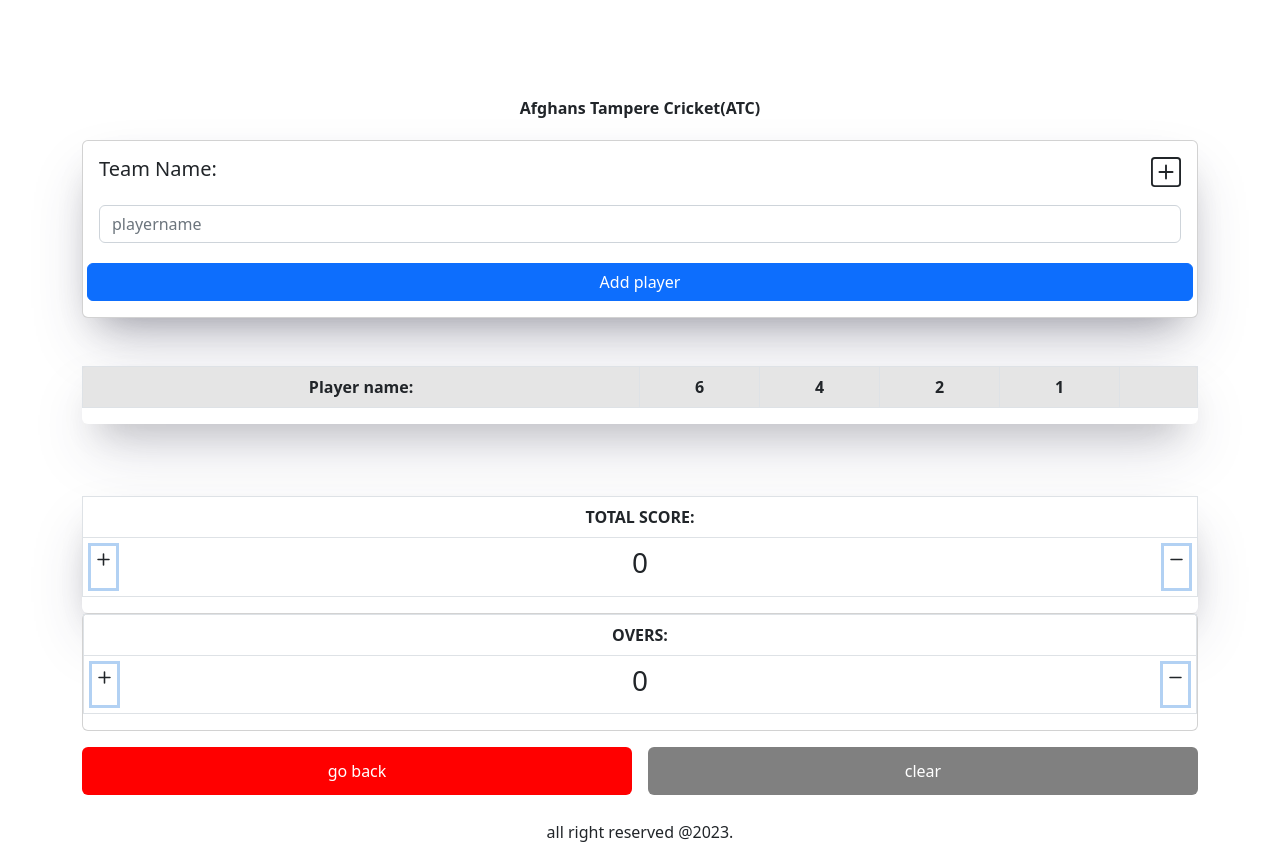
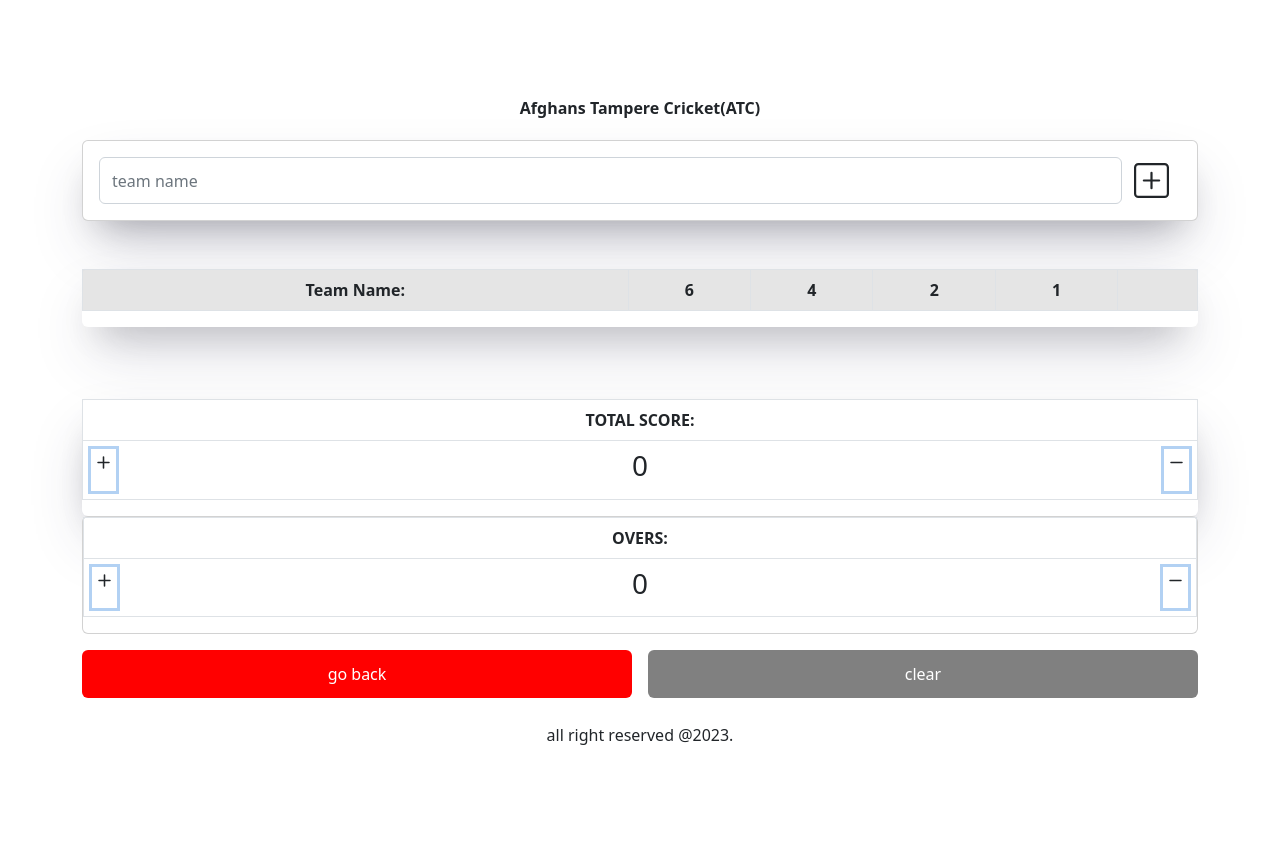
Before and after one commit to MasoodAhmadi/reactbasics, a React (Create React App) app: page /scores in a window 1280 px wide. After the commit the page ends 800 px from the top, so only its background shows below. Built offline with nearby package versions, Linux system fonts and the light colour scheme.

Commit message:
team name added

```diff
--- a/src/homepage/scoreboard.page.jsx
+++ b/src/homepage/scoreboard.page.jsx
@@ -14,20 +14,6 @@ import { TeamModal } from './modal';
 import Overs from './overs.';
 // import generate from './screenshot';
 
-const highScores = [
-  { id: '1', name: '', score: 0 },
-  { id: '2', name: '', score: 0 },
-  { id: '3', name: '', score: 0 },
-  { id: '4', name: '', score: 0 },
-  { id: '5', name: '', score: 0 },
-  { id: '6', name: '', score: 0 },
-  { id: '7', name: '', score: 0 },
-  { id: '8', name: '', score: 0 },
-  { id: '9', name: '', score: 0 },
-  { id: '10', name: '', score: 0 },
-  { id: '11', name: '', score: 0 },
-];
-
 function ScoreBoard() {
   const history = useHistory();
 
@@ -41,7 +27,6 @@ function ScoreBoard() {
     const notes = JSON.parse(savedState);
     return notes || [];
   });
-  const [items, setItems] = useState(highScores);
 
   const [countSix, setCountSix] = useState(() => {
     const savedState = localStorage.getItem('sixRuns');
@@ -141,7 +126,6 @@ function ScoreBoard() {
     // Update state with incremented value
     setCount(count + 1);
   };
-  console.log('items', items);
   const Total = countSix * 6 + countFour * 4 + countTwo * 2 + count * 1;
   const updateNotes2 = (event) => {
     event.preventDefault();
@@ -151,9 +135,14 @@ function ScoreBoard() {
     setNotes(newNotes);
   };
 
-  const notesList = notes.map((note) => <>{note}</>);
-
-  console.log('notesList', notesList);
+  console.log(
+    'check',
+    notes.map((note) => (note.length < 1 ? 'true' : 'false'))
+  );
+  console.log(
+    'notes',
+    notes.map((note) => (note.length > 1 ? true : false))
+  );
   return (
     <Container>
       <Card
@@ -163,7 +152,7 @@ function ScoreBoard() {
         }}
       >
         <Card.Body>
-          <Card.Title className='d-flex justify-content-between'>
+          {/* <Card.Title className='d-flex justify-content-between'>
             {' '}
             <p>Team Name: {teamName}</p>
             <PlusSquare size={30} onClick={handleShow} />
@@ -173,24 +162,34 @@ function ScoreBoard() {
               name={teamName}
               setName={setTeamName}
             />
-          </Card.Title>
+          </Card.Title> */}
           <Row>
-            <Card.Text>
-              <InputGroup className='mb-1'>
+            <Card.Text className='d-flex justify-content-center'>
+              <InputGroup className='mb-0'>
                 <Form.Control
                   onChange={(event) => {
                     setChalk(event.target.value);
                   }}
                   value={chalk}
-                  placeholder='playername'
-                  aria-label='playername'
+                  placeholder='team name'
+                  aria-label='team name'
                   aria-describedby='basic-addon1'
                 />
               </InputGroup>
+
+              <div className='m-0'>
+                <Button
+                  variant='none'
+                  style={{ border: 'none' }}
+                  disabled={notes.length ? true : false}
+                >
+                  <PlusSquare size={35} onClick={updateNotes2} />
+                </Button>
+              </div>
             </Card.Text>
-            <Button variant='primary' onClick={updateNotes2}>
+            {/* <Button variant='primary' onClick={updateNotes2}>
               Add player
-            </Button>
+            </Button> */}
             {/* <Button
                 variant='primary'
                 onClick={() => {
@@ -214,7 +213,7 @@ function ScoreBoard() {
         <table className='table table-bordered'>
           <thead>
             <tr className='text-center text-bold table-active'>
-              <th scope='col'>Player name:</th>
+              <th scope='col'>Team Name:</th>
               <th scope='col'>6</th>
               <th scope='col'>4</th>
               <th scope='col'>2</th>
```
